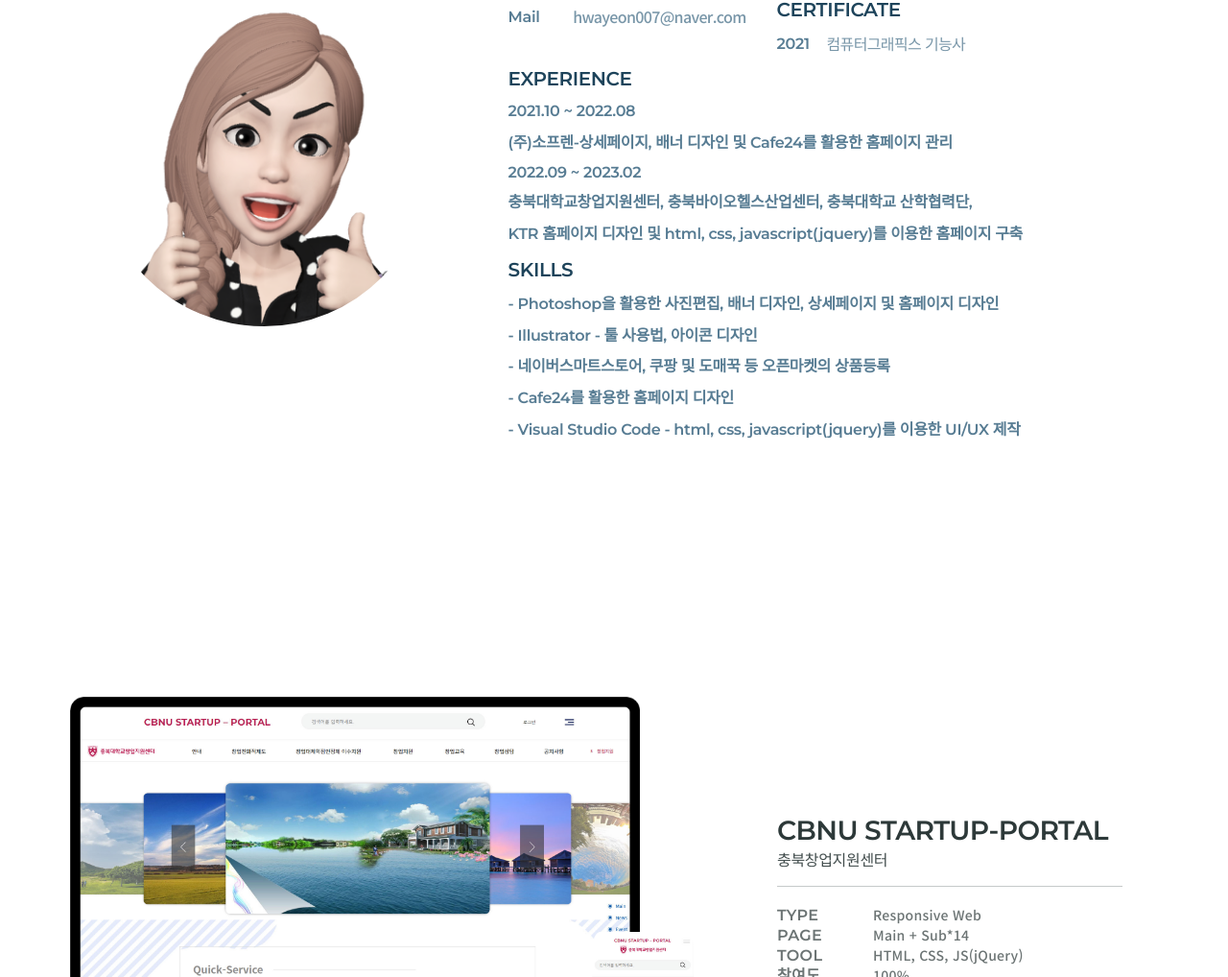
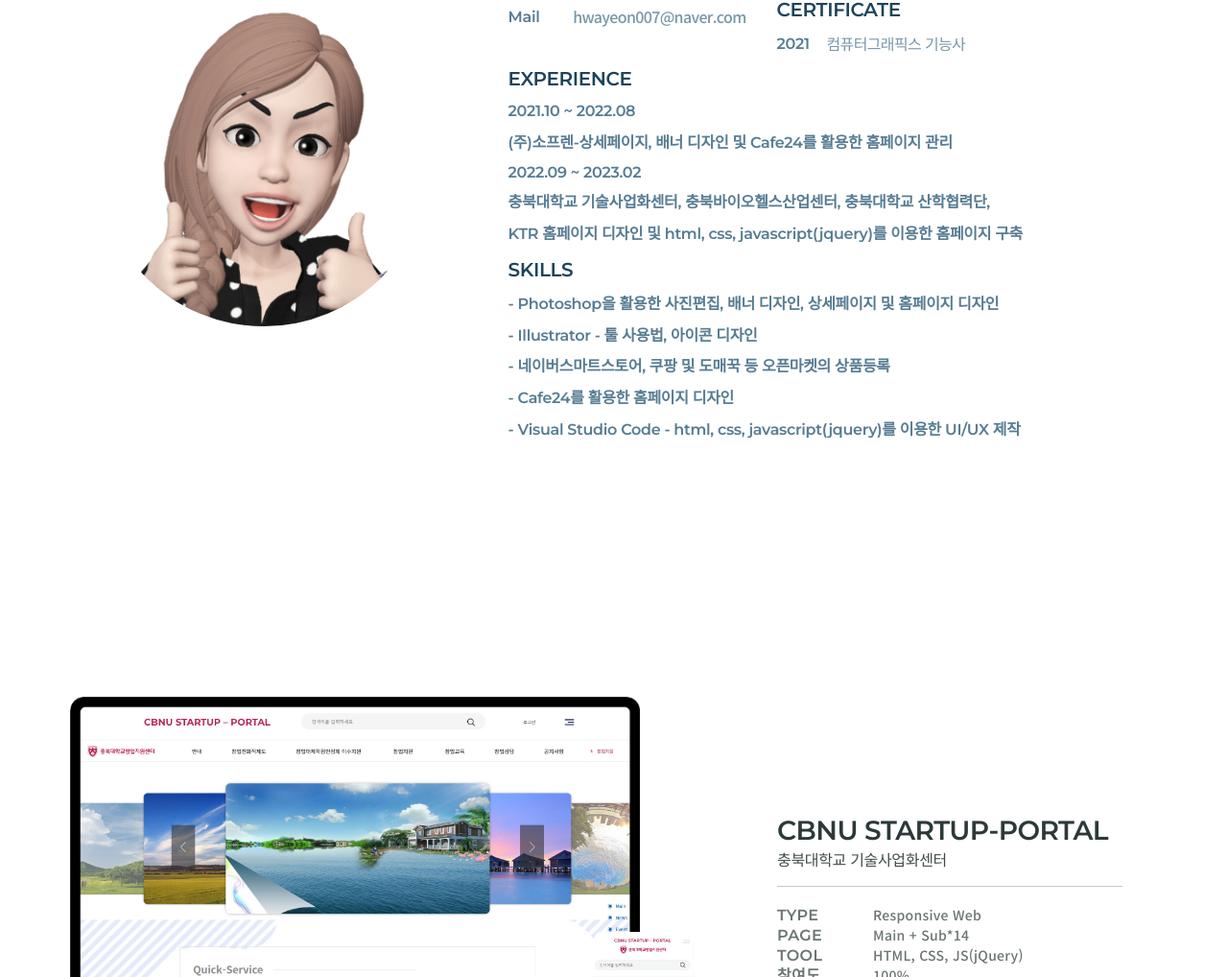
Before and after one commit to JiHwayeon/myspace, a plain HTML site: page index.html in a window 1280 px wide. Shown: the part 1034-2052 px from the top of the page at 96% size. Drawn offline with nearby package versions, Linux system fonts and the light colour scheme.

Commit message:
Update index.html
충북대학교 기술사업화센터

```diff
--- a/index.html
+++ b/index.html
@@ -27,7 +27,7 @@
             <li data-menuanchor="secondPage"><a href="#secondPage">ABOUT</a></li>
             <li data-menuanchor="thirdPage"><a href="#thirdPage">WEB<span class="mobile_skip">WORKS</span></a>
                 <ul class="sub">
-                    <li data-menuanchor="thirdPage"><a href="#thirdPage">충북창업지원센터</a></li>
+                    <li data-menuanchor="thirdPage"><a href="#thirdPage">충북대학교 기술사업화센터</a></li>
                     <li data-menuanchor="fourthPage"><a href="#fourthPage">바이오헬스산업센터</a></li>
                     <li data-menuanchor="fifthPage"><a href="#fifthPage">산학협력단</a></li>
                     <li data-menuanchor="sixthPage"><a href="#sixthPage">KTR</a></li>
@@ -111,7 +111,7 @@
                             <li>
 
                                 <p> <span>2022.09 ~ 2023.02</span>
-                                    <span>충북대학교창업지원센터, 충북바이오헬스산업센터, 충북대학교 산학협력단,</span>
+                                    <span>충북대학교 기술사업화센터, 충북바이오헬스산업센터, 충북대학교 산학협력단,</span>
                                      KTR 홈페이지 디자인 및
                                     html, css, javascript(jquery)를 이용한 홈페이지 구축
                                 </p>
@@ -169,7 +169,7 @@
                 <div class="info">
                     <div class="title">
                         <h1>CBNU STARTUP-PORTAL</h1>
-                        <p class="description">충북창업지원센터</p>
+                        <p class="description">충북대학교 기술사업화센터</p>
                     </div>
                     <ul>
                         <li>
```
